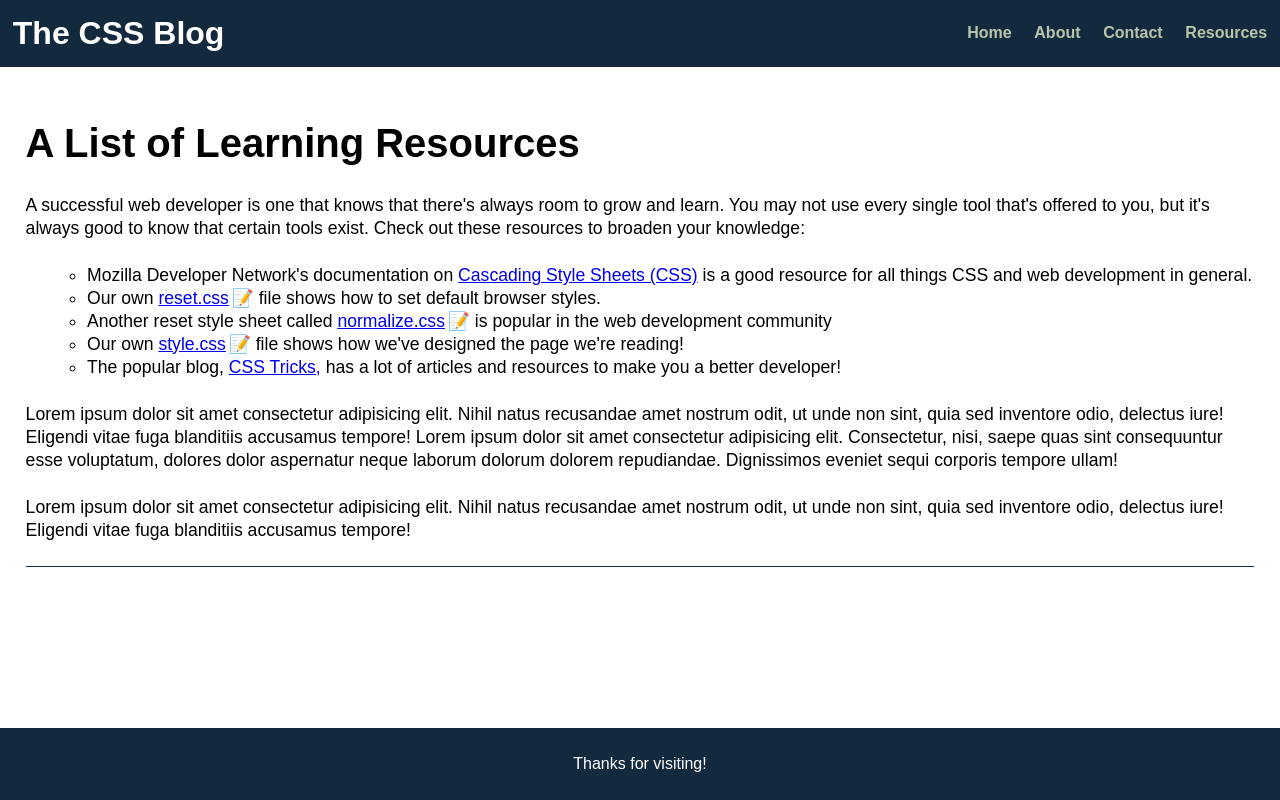
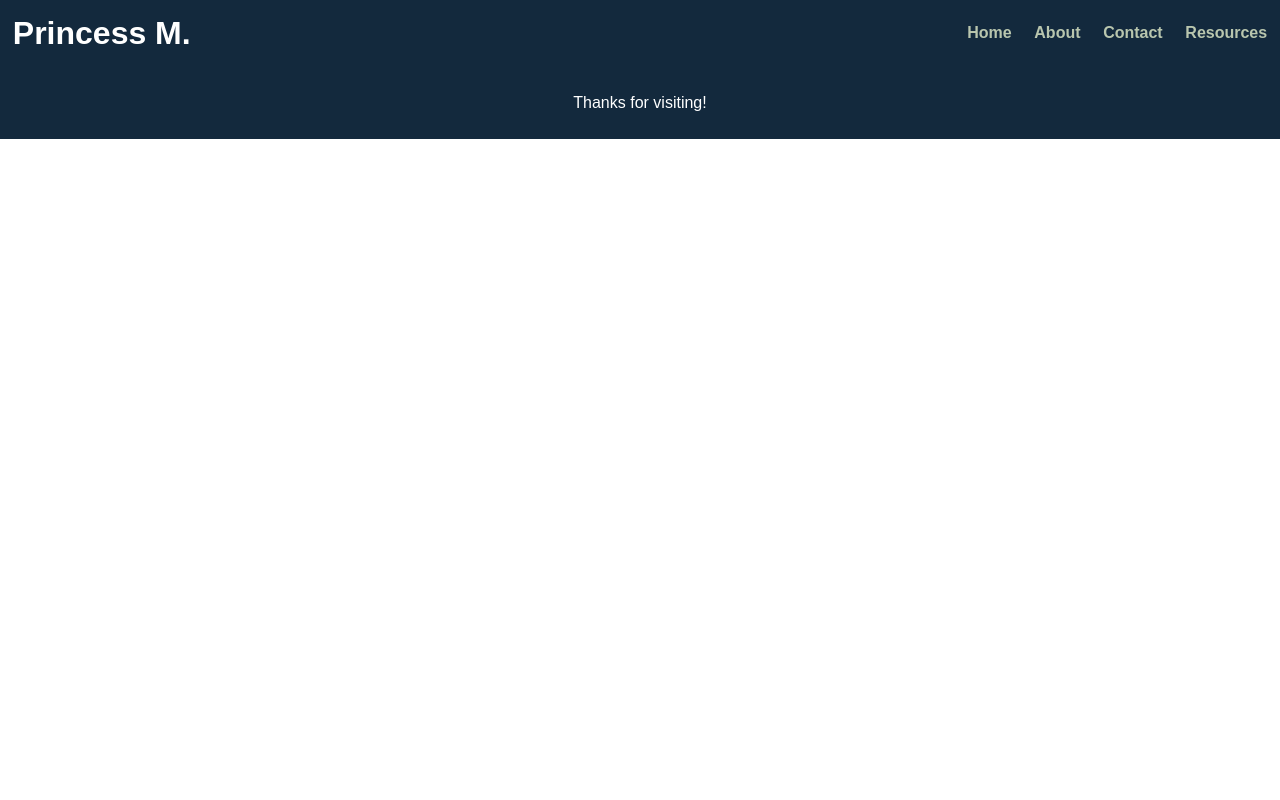
Before and after one commit to princessmoss/MossPortfolio, a plain HTML site: page index.html in a window 1280 px wide. Drawn offline with Linux system fonts and the light colour scheme; files that its build step writes are made by us from their sources.

Commit message:
updating

```diff
--- a/assets/style.css
+++ b/assets/css/style.css
@@ -1,4 +1,46 @@
-body {
+* {
+    margin: 0;
+    padding: 0;
+    box-sizing: border-box;
+  }
+
+  html {
+    height: 100%;
+  }
+
+  body {
+    min-height: 100%;
+    line-height: 1;
+    font-family: sans-serif;
+  }
+
+  h1,
+  h2,
+  h3,
+  h4,
+  h5,
+  h6 {
+    font-size: 100%;
+  }
+
+  input,
+  select,
+  option,
+  optgroup,
+  textarea,
+  button,
+  pre,
+  code {
+    font-size: 100%;
+    font-family: inherit;
+  }
+
+  ol,
+  ul {
+    list-style: none;
+  }
+
+  body {
     display: flex;
     flex-direction: column;
     line-height: 1.3;
--- a/assets/reset.css
+++ /dev/null
@@ -1,41 +0,0 @@
-* {
-  margin: 0;
-  padding: 0;
-  box-sizing: border-box;
-}
-
-html {
-  height: 100%;
-}
-
-body {
-  min-height: 100%;
-  line-height: 1;
-  font-family: sans-serif;
-}
-
-h1,
-h2,
-h3,
-h4,
-h5,
-h6 {
-  font-size: 100%;
-}
-
-input,
-select,
-option,
-optgroup,
-textarea,
-button,
-pre,
-code {
-  font-size: 100%;
-  font-family: inherit;
-}
-
-ol,
-ul {
-  list-style: none;
-}
--- a/index.html
+++ b/index.html
@@ -1,17 +1,16 @@
 <!DOCTYPE html>
 <html lang="en">
 
-<head>
-  <meta charset="UTF-8" />
-  <meta name="viewport" content="width=device-width, initial-scale=1.0" />
-  <title>Advanced Selectors with CSS</title>
-  <link rel="stylesheet" href="./assets/css/reset.css" />
-  <link rel="stylesheet" href="./assets/css/style.css" />
-</head>
+    <head>
+        <meta charset="UTF-8" />
+        <meta name="viewport" content="width=device-width, initial-scale=1.0" />
+        <title>Moss Portfolio</title>
+        <link rel="stylesheet" href="./assets/css/style.css" />
+      </head>
 
 <body>
   <header>
-    <h1>The CSS Blog</h1>
+    <h1>Princess M.</h1>
     <nav>
       <ul>
         <li><a href="#">Home</a></li>
@@ -22,43 +21,7 @@
     </nav>
   </header>
 
-  <main>
-    <section>
-      <article>
-        <h2>A List of Learning Resources</h2>
-        <div>
-          <p>
-            A successful web developer is one that knows that there's always room to grow and learn. You may not use every single tool that's offered to you, but it's always good to know that certain tools exist. Check out these resources to broaden your knowledge:
-          </p>
-          <ul>
-            <li>
-              Mozilla Developer Network's documentation on <a href="https://developer.mozilla.org/en-US/docs/Web/CSS">Cascading Style Sheets (CSS)</a> is a good
-              resource for all things CSS and web development in general.
-            </li>
-            <li>
-              Our own <a href="./assets/css/reset.css">reset.css</a> file shows how to set default browser styles.
-            </li>
-            <li>Another reset style sheet called <a href="https://necolas.github.io/normalize.css/8.0.1/normalize.css">normalize.css</a> is popular in the
-              web development community
-            </li>
-            <li>Our own <a href="./assets/css/style.css">style.css</a> file shows how we've designed the page we're reading!
-            </li>
 
-            <li>The popular blog, <a href="https://css-tricks.com/">CSS Tricks,</a> has a lot of articles and resources to make you a better developer!
-            </li>
-
-          </ul>
-          <p>
-            Lorem ipsum dolor sit amet consectetur adipisicing elit. Nihil natus recusandae amet nostrum odit, ut unde non sint, quia sed inventore odio, delectus iure! Eligendi vitae fuga blanditiis accusamus tempore! Lorem ipsum dolor sit amet consectetur adipisicing elit. Consectetur, nisi, saepe quas sint consequuntur esse voluptatum, dolores dolor aspernatur neque laborum dolorum dolorem repudiandae. Dignissimos eveniet sequi
-            corporis tempore ullam!
-          </p>
-          <p>
-            Lorem ipsum dolor sit amet consectetur adipisicing elit. Nihil natus recusandae amet nostrum odit, ut unde non sint, quia sed inventore odio, delectus iure! Eligendi vitae fuga blanditiis accusamus tempore!
-          </p>
-        </div>
-      </article>
-    </section>
-  </main>
 
   <footer>
     <span>Thanks for visiting!</span>
```
